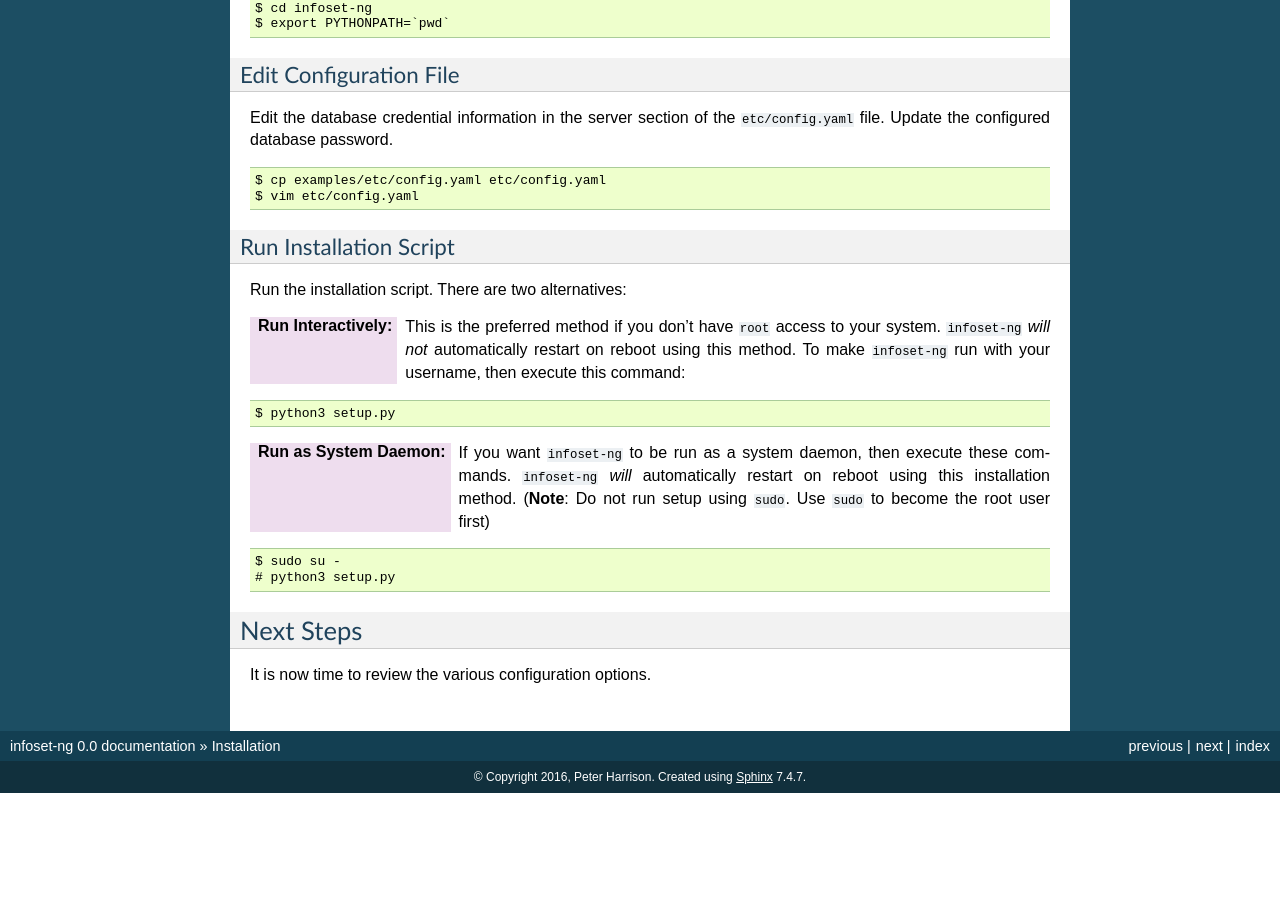
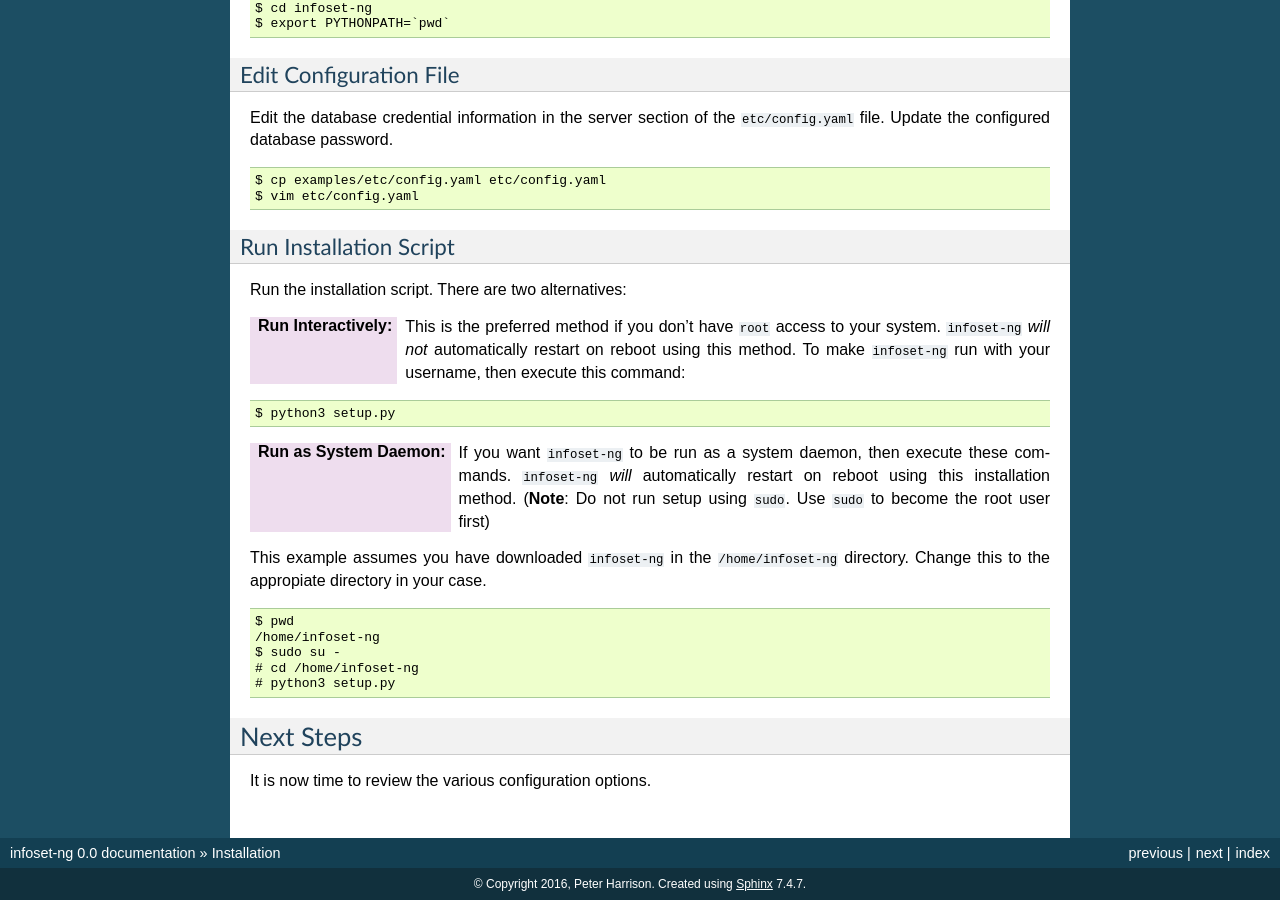
Before and after one commit to clayton-colovore/infoset-ng, a Sphinx documentation site: the page built from docs/source/installation.rst, in a window 1280 px wide and 900 px high, scrolled down 1009 px. Built offline with Sphinx 7.4.7, drawn with Linux system fonts in a browser that asks for light colours; before the commit the page ends 1802 px from its top, so only the background shows below that.

Commit message:
Made improvements to the installation and operation documentation

```diff
--- a/docs/source/installation.rst
+++ b/docs/source/installation.rst
@@ -93,9 +93,14 @@ Run the installation script. There are two alternatives:
 
 :Run as System Daemon: If you want ``infoset-ng`` to be run as a system daemon, then execute these commands. ``infoset-ng`` `will` automatically restart on reboot using this installation method. (**Note**: Do not run setup using ``sudo``. Use ``sudo`` to become the root user first)
 
+This example assumes you have downloaded ``infoset-ng`` in the ``/home/infoset-ng`` directory. Change this to the appropiate directory in your case.
+
 ::
 
+    $ pwd
+    /home/infoset-ng
     $ sudo su -
+    # cd /home/infoset-ng
     # python3 setup.py
 
 
```
